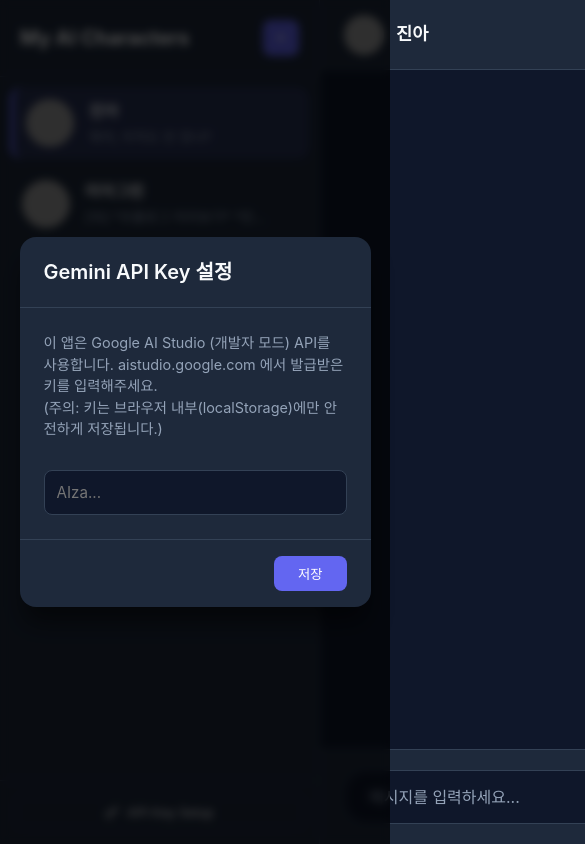
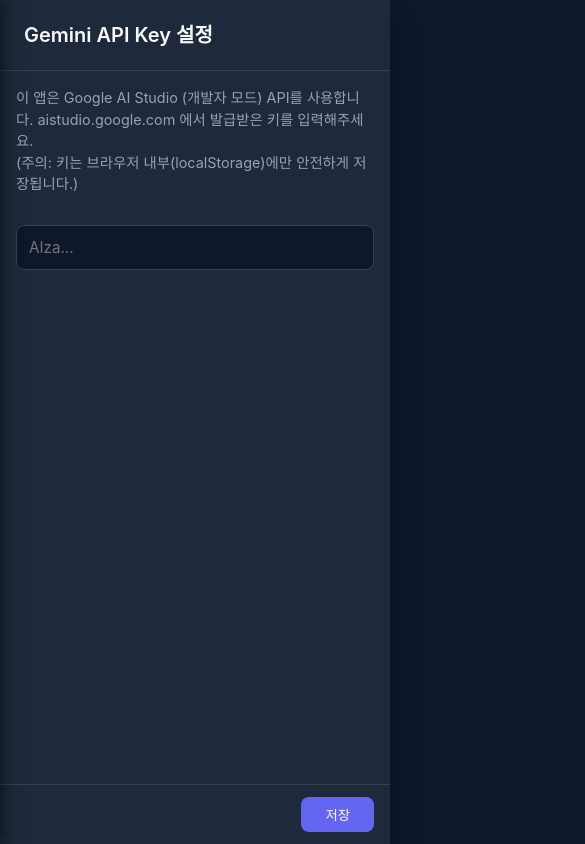
Before and after one commit to Dalgoon/charactor_chat01, a React (Vite) app: page / in a window 390 px wide. Shown: the top 844 px of the page, 585 px wide, since content can reach past the window. Built offline with nearby package versions, Linux system fonts and the light colour scheme; grey boxes are pictures that could not be loaded.

Commit message:
feat: enhance mobile responsive UI (sidebar toggle, full-screen settings)

```diff
--- a/src/App.jsx
+++ b/src/App.jsx
@@ -13,7 +13,8 @@
   FiTrash2,
   FiX,
   FiKey,
-  FiImage
+  FiImage,
+  FiMenu
 } from 'react-icons/fi';
 
 function App() {
@@ -26,6 +27,7 @@
   // Modals state
   const [isSettingsOpen, setIsSettingsOpen] = useState(false);
   const [isApiKeyOpen, setIsApiKeyOpen] = useState(false);
+  const [isSidebarOpen, setIsSidebarOpen] = useState(false);
 
   // Edit/Create Character State
   const [editingChar, setEditingChar] = useState(null);
@@ -274,8 +276,13 @@
 
   return (
     <div className="app-container">
+      {/* Mobile Sidebar Overlay */}
+      {isSidebarOpen && (
+        <div className="sidebar-overlay" onClick={() => setIsSidebarOpen(false)}></div>
+      )}
+
       {/* Sidebar */}
-      <aside className="sidebar">
+      <aside className={`sidebar ${isSidebarOpen ? 'open' : ''}`}>
         <div className="sidebar-header">
           <div className="sidebar-title">My AI Characters</div>
           <button className="add-character-btn" onClick={handleAddNewCharacter} title="새 캐릭터 추가">
@@ -288,7 +295,10 @@
             <div
               key={char.id}
               className={`character-item ${activeCharId === char.id ? 'active' : ''}`}
-              onClick={() => setActiveCharId(char.id)}
+              onClick={() => {
+                setActiveCharId(char.id);
+                setIsSidebarOpen(false); // Close sidebar on mobile when a character is selected
+              }}
             >
               <img src={char.avatar || 'https://via.placeholder.com/48'} alt={char.name} className="character-avatar" />
               <div className="character-info">
@@ -331,6 +341,9 @@
         <main className="chat-area">
           <header className="chat-header">
             <div className="chat-header-info">
+              <button className="mobile-menu-btn" onClick={() => setIsSidebarOpen(true)}>
+                <FiMenu />
+              </button>
               <img src={activeChar.avatar} alt={activeChar.name} className="chat-header-avatar" />
               <div className="chat-header-name">{activeChar.name}</div>
             </div>
@@ -415,6 +428,13 @@
         </main>
       ) : (
         <main className="chat-area" style={{ justifyContent: 'center', alignItems: 'center' }}>
+          <header className="chat-header" style={{ position: 'absolute', top: 0, left: 0, width: '100%' }}>
+            <div className="chat-header-info">
+              <button className="mobile-menu-btn" onClick={() => setIsSidebarOpen(true)}>
+                <FiMenu />
+              </button>
+            </div>
+          </header>
           <div style={{ color: 'var(--text-muted)' }}>왼쪽에서 캐릭터를 선택하거나 새로 생성해주세요.</div>
         </main>
       )}
--- a/src/index.css
+++ b/src/index.css
@@ -577,10 +577,103 @@
   background-color: var(--bg-dark);
 }
 
-.remove-map-btn {
+
+
+/* =========================================
+   Mobile Responsive Adjustments
+   ========================================= */
+.mobile-menu-btn {
+  display: none;
   background: none;
   border: none;
-  color: #ef4444;
+  color: var(--text-main);
+  font-size: 1.5rem;
   cursor: pointer;
-  padding: 4px;
+  margin-right: 12px;
 }
+
+@media (max-width: 768px) {
+  .mobile-menu-btn {
+    display: block;
+  }
+
+  /* Off-canvas Sidebar */
+  .sidebar {
+    position: fixed;
+    top: 0;
+    left: -320px;
+    /* Hidden by default */
+    height: 100vh;
+    z-index: 1001;
+    /* Above mobile overlay */
+    transition: left 0.3s ease;
+    box-shadow: 4px 0 15px rgba(0, 0, 0, 0.5);
+  }
+
+  .sidebar.open {
+    left: 0;
+  }
+
+  .sidebar-overlay {
+    position: fixed;
+    top: 0;
+    left: 0;
+    width: 100vw;
+    height: 100vh;
+    background-color: rgba(0, 0, 0, 0.5);
+    z-index: 1000;
+  }
+
+  /* Chat Area Expand */
+  .chat-area {
+    width: 100%;
+  }
+
+  /* Message Adjustments */
+  .message-wrapper {
+    max-width: 95%;
+    /* Make bubbles wider on mobile */
+  }
+
+  .message-image-container {
+    max-width: 100%;
+    /* Ensure images shrink to fit */
+  }
+
+  .message-list {
+    padding: 16px;
+    gap: 16px;
+  }
+
+  .message-bubble {
+    font-size: 0.9rem;
+    padding: 10px 14px;
+  }
+
+  /* Input Area Adjustments */
+  .input-area {
+    padding: 12px 16px;
+  }
+
+  .action-insert-btn {
+    font-size: 1.1rem;
+    padding: 0 8px;
+  }
+
+  /* Full Screen Modals */
+  .modal-content {
+    width: 100%;
+    height: 100vh;
+    max-height: 100vh;
+    border-radius: 0;
+    /* Remove rounded corners */
+  }
+
+  .modal-body {
+    padding: 16px;
+  }
+
+  .modal-footer {
+    padding: 12px 16px;
+  }
+}
```
